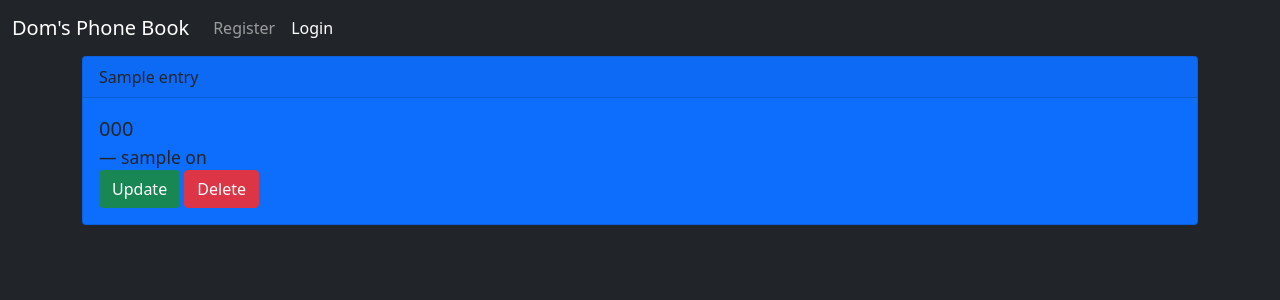
After one commit to domcamp04/flask_phonebook_app, a Flask app: template app/templates/entry_detail.html in a window 1280 px wide. The commit adds this page. Shown: the top 300 px of the page. Run offline with Flask 2, Linux system fonts and the light colour scheme; the template is opened without the code that fills it: most values are stand-ins (such as "Sample title", 1, 10 or a date in 2020); some libraries are stand-ins or nearby versions.

Commit message:
tried to add update and delete features

```diff
--- /dev/null
+++ b/app/templates/entry_detail.html
@@ -0,0 +1,49 @@
+{% extends 'base.html' %}
+
+
+{% block content %}
+
+
+<div class="card bg-primary text-dark">
+    <div class="card-header">
+    {{ entry.title }}
+    </div>
+    <div class="card-body">
+        <blockquote class="blockquote mb-0">
+            <p>{{ entry.phone }}</p>
+            <footer class="blockquote-footer text-dark">{{ entry.author.username }} on <cite title="Source Title"></footer>
+        </blockquote>
+        <a href="{{ url_for('index', entry_id=entry.id) }}" class="btn btn-success">Update</a>
+
+            <!-- Button trigger modal -->
+            <button type="button" class="btn btn-danger" data-bs-toggle="modal" data-bs-target="#deleteModal">
+                Delete
+            </button>
+
+            <!-- Modal -->
+            <div class="modal fade" id="deleteModal" tabindex="-1" aria-labelledby="deleteModalLabel" aria-hidden="true">
+                <div class="modal-dialog">
+                <div class="modal-content">
+                    <div class="modal-header">
+                    <h5 class="modal-title" id="deleteModalLabel">{{ entry.name }}</h5>
+                    <button type="button" class="btn-close" data-bs-dismiss="modal" aria-label="Close"></button>
+                    </div>
+                    <div class="modal-body">
+                    Are you sure you would like to delete this entry?
+                    </div>
+                    <div class="modal-footer">
+                    <button type="button" class="btn btn-secondary" data-bs-dismiss="modal">Cancel</button>
+                    <form action="{{ url_for('entry.entry_delete', entry_id=entry.id) }}" method="entry">
+                        <input type="submit" class="btn btn-danger" value="Yes I'm Sure">
+                    </form>
+                    </div>
+                </div>
+                </div>
+            </div>
+    </div>
+
+</div>
+
+
+
+{% endblock content %}
--- a/app/templates/nav.html
+++ b/app/templates/nav.html
@@ -8,7 +8,8 @@
         <div class="navbar-nav">
           {% if current_user.is_authenticated %}
           <a class="nav-link" href="/new-entry">New Entry</a>
-          <a class="nav-link active" href="/logout">Logout</a>
+          <a class="nav-link active" href="/entry_detail">My Entries</a>
+          <a class="nav-link" href="/logout">Logout</a>
           {% else %}
           <a class="nav-link" href="/register">Register</a>
           <a class="nav-link active" href="/login">Login</a>
```
Also changed, not shown: app/routes.py (+40 -8 lines), 1 other file.
